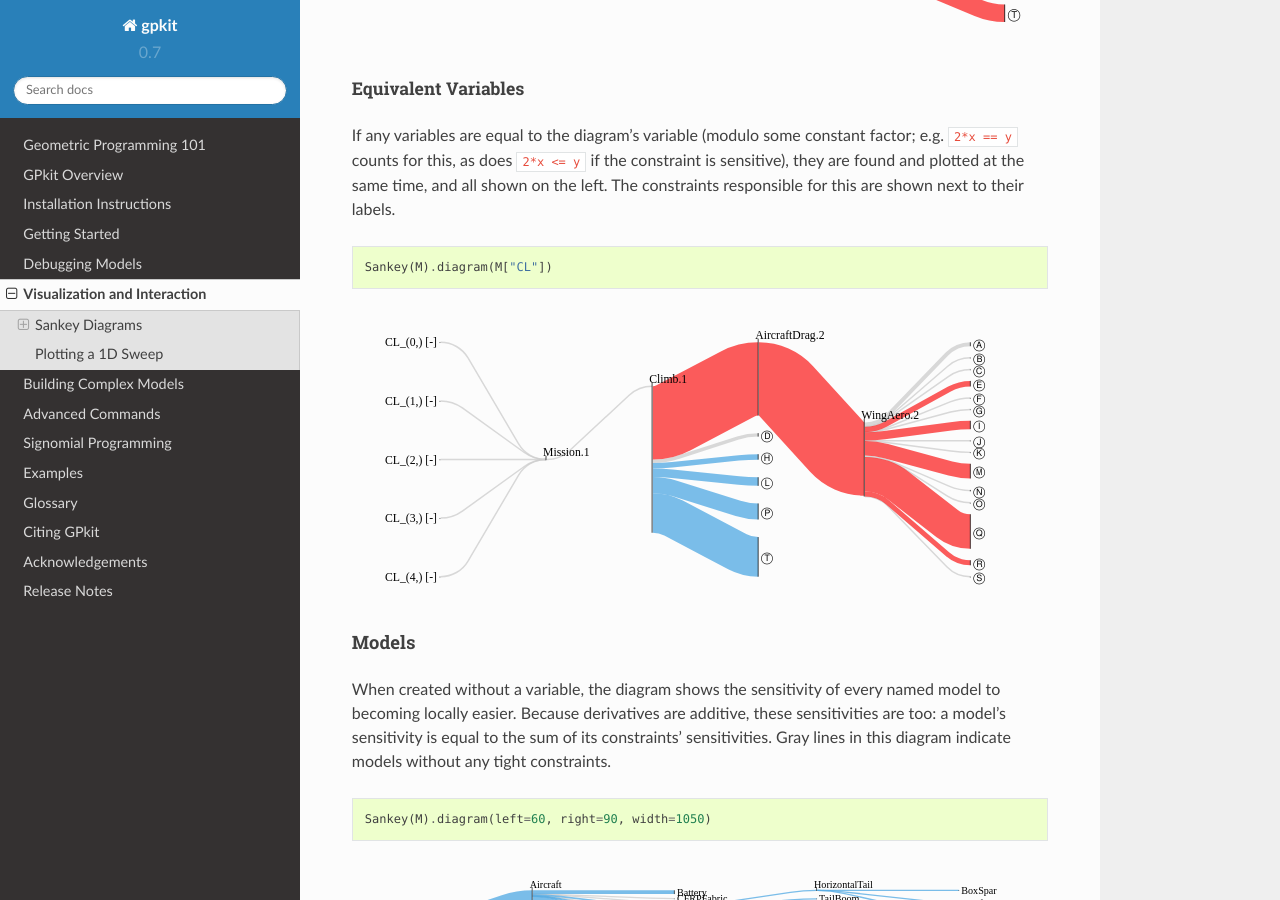
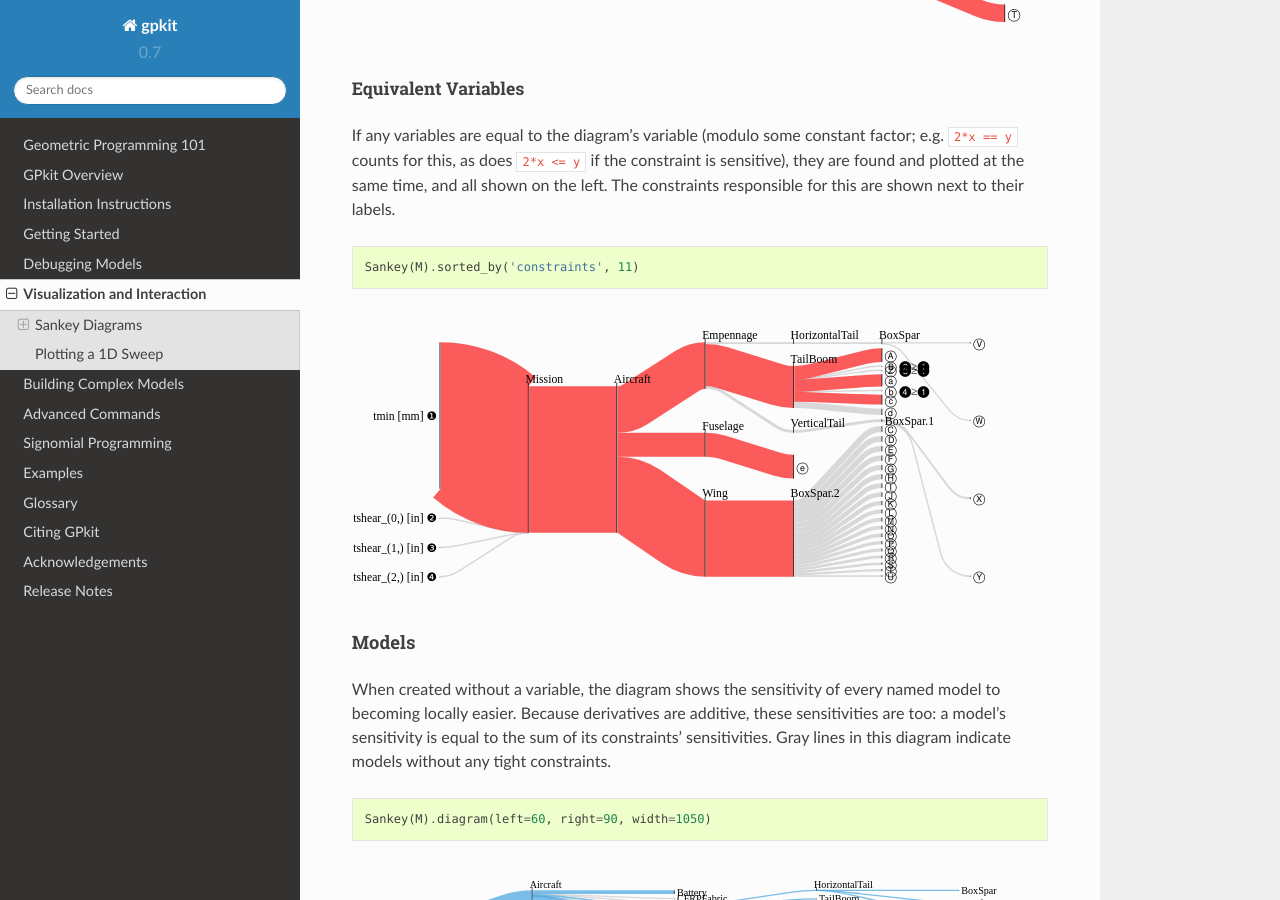
Before and after one commit to convexengineering/gpkit, a Sphinx documentation site: the page built from docs/source/visint.rst, in a window 1280 px wide and 900 px high, scrolled down 2518 px. Built offline with Sphinx 7.4.7 and the Read the Docs theme 2.0.0, drawn with Linux system fonts in a browser that asks for light colours.

Commit message:
Changed eq. variables section.

```diff
--- a/docs/source/visint.rst
+++ b/docs/source/visint.rst
@@ -106,9 +106,9 @@ for this are shown next to their labels.
 
 .. code:: python
 
-    Sankey(M).diagram(M["CL"])
+    Sankey(M).sorted_by('constraints', 11)
 
-.. figure:: figures/sankey/solar_cl.svg
+.. figure:: figures/sankey/solar_tmin.svg
     :width: 700 px
 
 
```
Also changed, not shown: docs/source/figures/sankey/solar_cl.svg (deleted), docs/source/figures/sankey/solar_tmin.svg (added).
